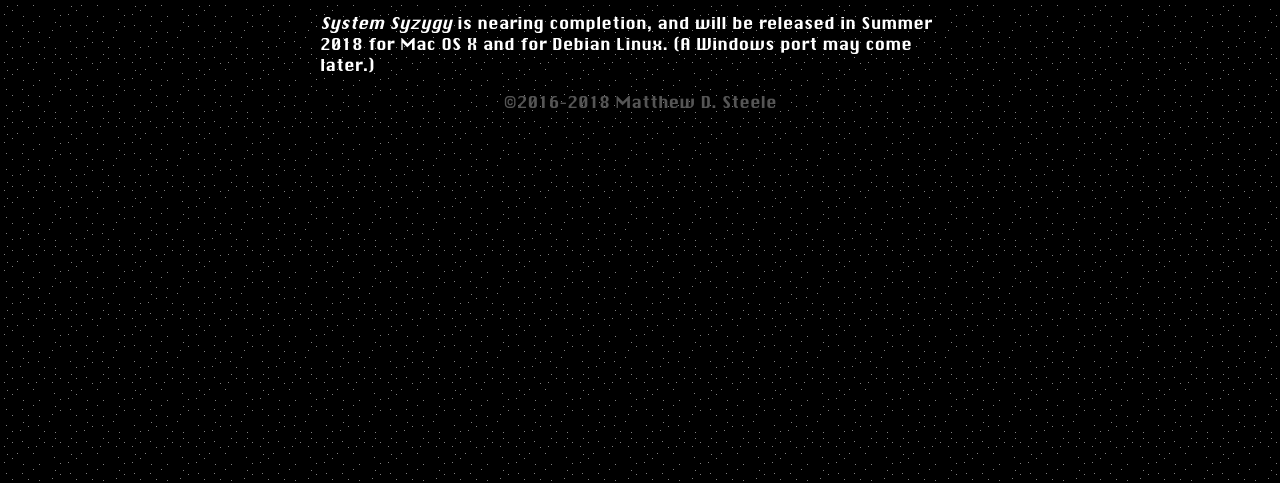
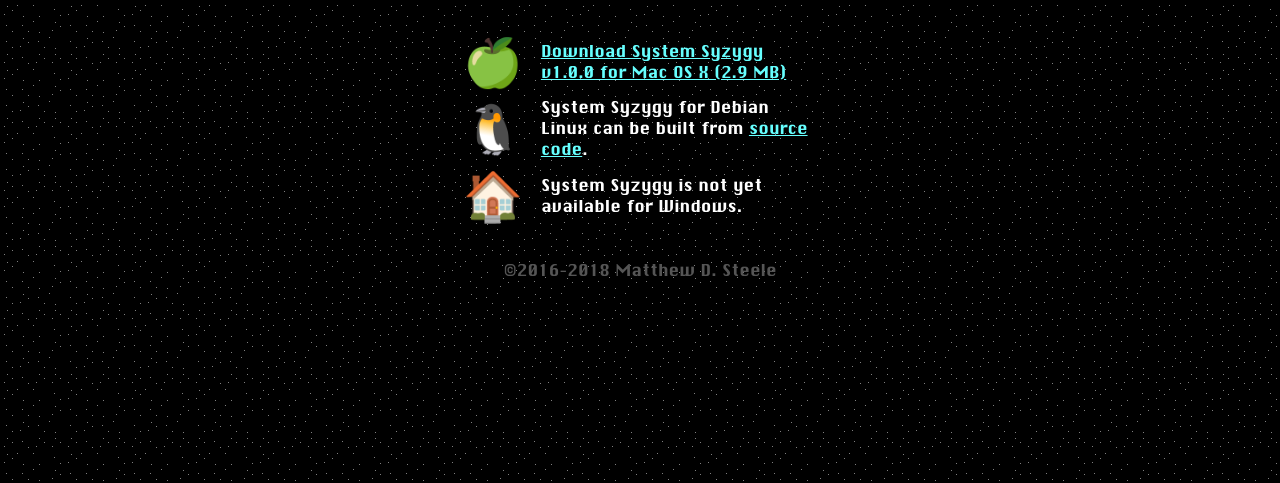
Before and after one commit to mdsteele/syzygy, a plain HTML site: page download/index.html in a window 1280 px wide. Shown: the part 317-800 px from the top of the page. Drawn offline with Linux system fonts and the light colour scheme.

Commit message:
Add download links

```diff
--- a/download/index.html
+++ b/download/index.html
@@ -3,7 +3,9 @@
   <head>
     <meta name="viewport" content="width=device-width">
     <title>System Syzygy</title>
+    <link rel="icon" type="image/png" href="../images/favicon.png">
     <link rel="stylesheet" href="../styles/common.css">
+    <link rel="stylesheet" href="../styles/download.css">
   </head>
   <body>
     <header>
@@ -16,11 +18,20 @@
       </nav>
     </header>
     <section>
-      <p>
-        <i>System Syzygy</i> is nearing completion, and will be released in
-        Summer 2018 for Mac OS X and for Debian Linux.  (A Windows port may
-        come later.)
-      </p>
+      <table class="download">
+        <tr>
+          <td class="icon">&#127823;<!--apple--></td>
+          <td><a href="https://github.com/mdsteele/syzygy/releases/download/v1.0.0/System-Syzygy-v1.0.0-Mac.dmg">Download System Syzygy v1.0.0 for Mac OS X (2.9 MB)</a></td>
+        </tr>
+        <tr>
+          <td class="icon">&#128039;<!--penguin--></td>
+          <td>System Syzygy for Debian Linux can be built from <a href="https://github.com/mdsteele/syzygy">source code</a>.</td>
+        </tr>
+        <tr>
+          <td class="icon">&#127968;<!--house--></td>
+          <td>System Syzygy is not yet available for Windows.</td>
+        </tr>
+      </table>
     </section>
     <footer>
       &copy;2016&ndash;2018 Matthew D. Steele
--- a/styles/common.css
+++ b/styles/common.css
@@ -54,6 +54,10 @@
 header > nav > a:hover { background-color: #cff; }
 header > nav > a:active { background-color: #c66; }
 
+section a { color: #6ff; }
+section a:visited { color: #f6f; }
+section a:active { color: #f99; }
+
 .floatleft, .floatright {
     clear: both;
     display: block;
--- /dev/null
+++ b/styles/download.css
@@ -0,0 +1,11 @@
+table.download {
+  margin: 30px auto;
+  max-width: 360px;
+}
+
+td.icon {
+  font-size: 48px;
+  height: 48px;
+  padding-right: 15px;
+  width: 48px;
+}
```
Also changed, not shown: index.html (+7 -2 lines), images/favicon.png (added).
